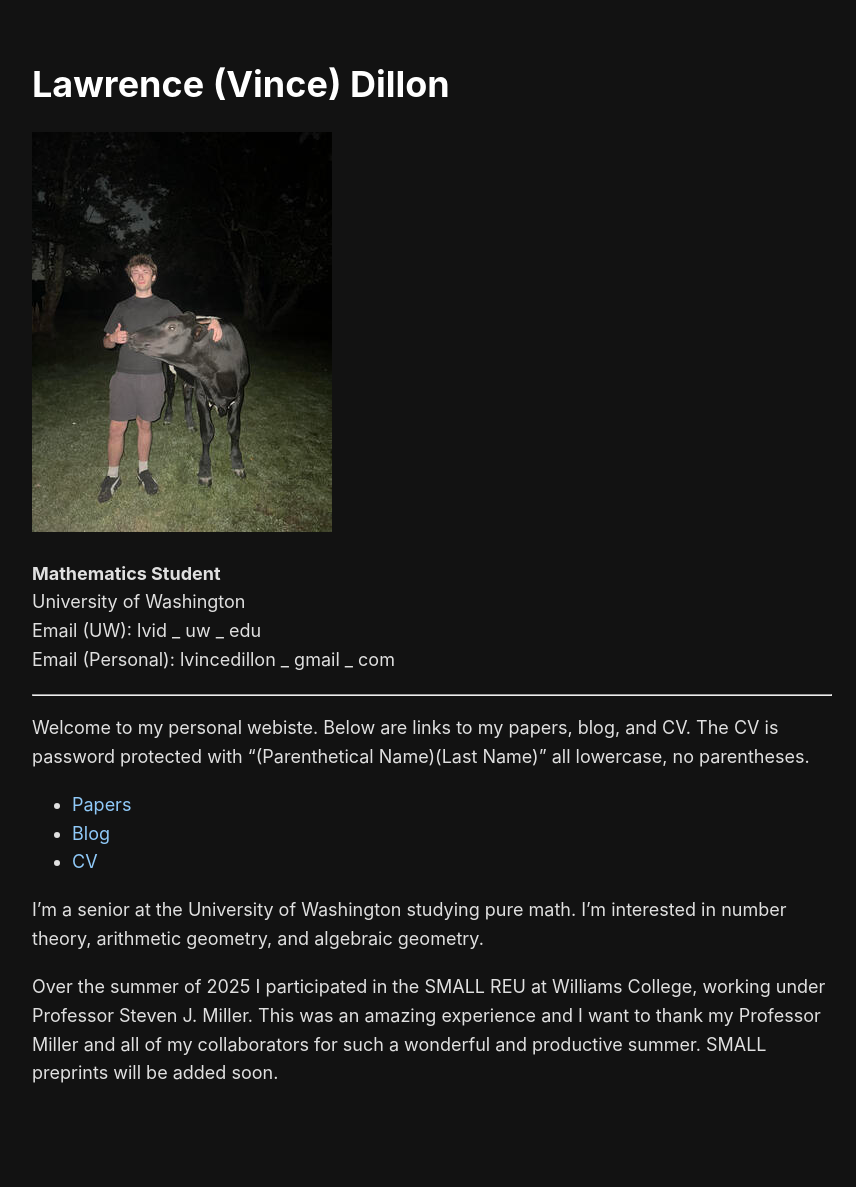
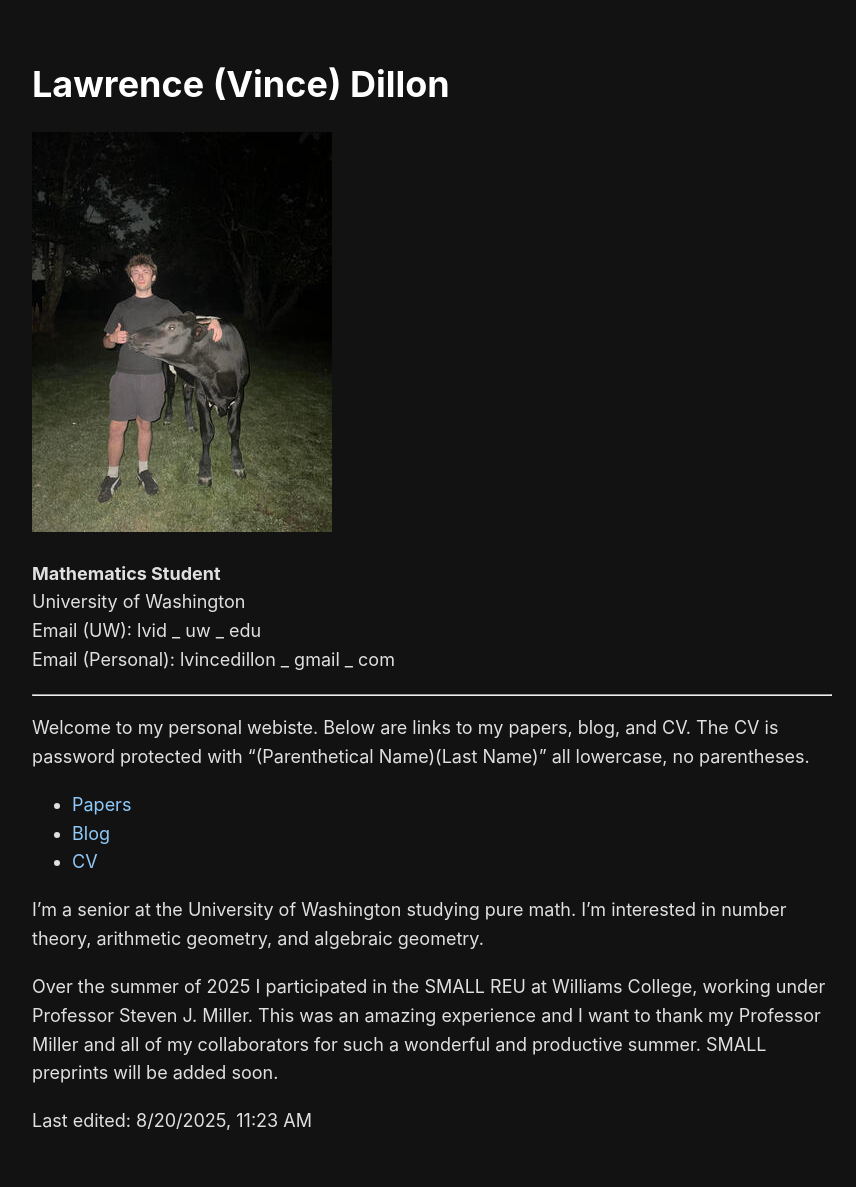
Before and after one commit to VinceDillonMath/VinceDillonMath.github.io, a Jekyll site: the page built from index.md, in a window 1280 px wide. Shown: the whole page, without its empty margins (208-1064 px from the left). Built offline with Jekyll 4.4.1, drawn with Linux system fonts in a browser that asks for light colours; before the commit the page ends 1139 px from its top, so only the background shows below that.

```diff
--- a/index.md
+++ b/index.md
@@ -23,3 +23,7 @@ Welcome to my personal webiste. Below are links to my papers, blog, and CV. The
 I'm a senior at the University of Washington studying pure math. I'm interested in number theory, arithmetic geometry, and algebraic geometry.
 
 Over the summer of 2025 I participated in the SMALL REU at Williams College, working under Professor Steven J. Miller. This was an amazing experience and I want to thank my Professor Miller and all of my collaborators for such a wonderful and productive summer. SMALL preprints will be added soon.
+
+
+
+Last edited: 8/20/2025, 11:23 AM
```
